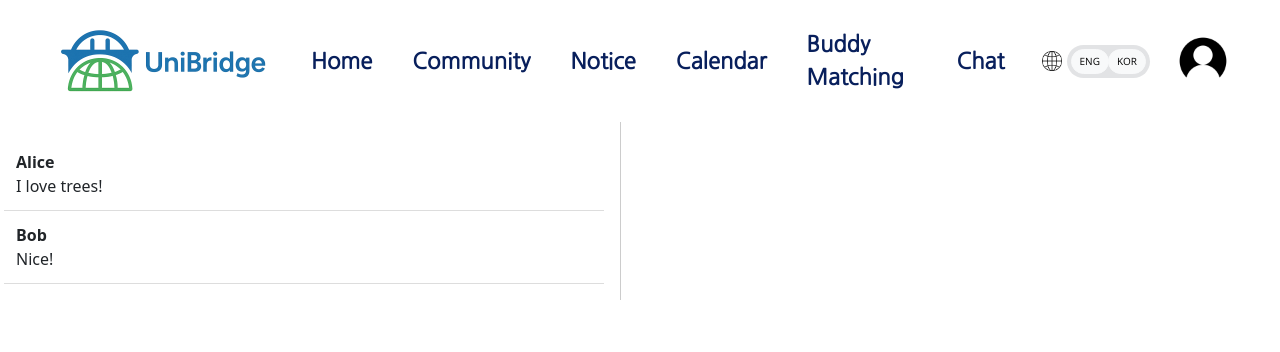
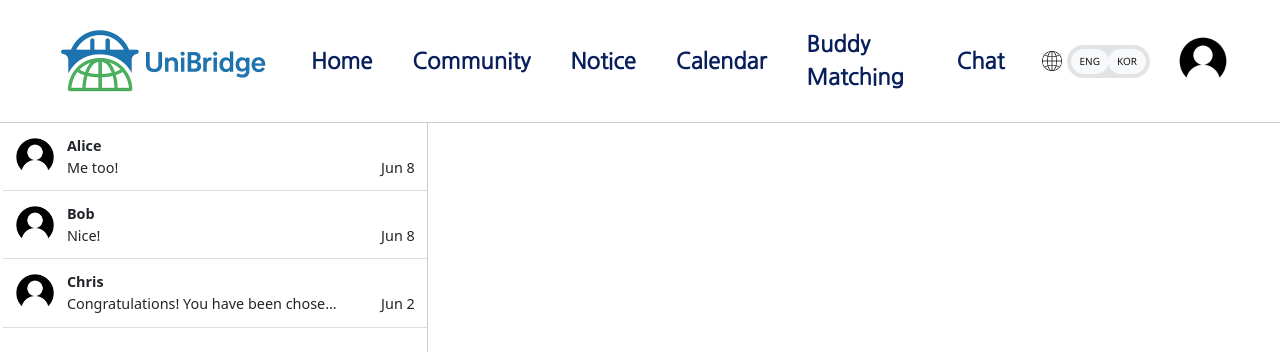
Before and after one commit to userVallen/UniBridge, a React (Create React App) app: page /chat in a window 1280 px wide. Shown: the top 352 px of the page. Built offline with nearby package versions, Linux system fonts and the light colour scheme.

Commit message:
Add features to Chat page

```diff
--- a/src/api/loginApi.js
+++ b/src/api/loginApi.js
@@ -1,5 +1,4 @@
 import axios from "axios";
-import { resolveConfig } from "prettier";
 
 const API_BASE_URL = "http://172.31.61.133:8000";
 
--- a/src/pages/Chat/Chat.jsx
+++ b/src/pages/Chat/Chat.jsx
@@ -1,7 +1,8 @@
 import { useState } from "react";
 import { Container, Row, Col } from "react-bootstrap";
 import NavigationBar from "../../components/NavigationBar";
-import tree from "../../assets/tree.png";
+import tree from "../../uploads/tree.png";
+import profile from "../../assets/profile.png";
 import styles from "./Chat.module.css";
 
 function Chat() {
@@ -16,71 +17,169 @@ function Chat() {
     {
       id: 1,
       name: "Alice",
-      lastMessage: "I love trees!",
+      profile: profile,
       messages: [
-        { id: 1, text: "Hey there!", type: "incoming", timestamp: "10:00 AM" },
+        {
+          id: 1,
+          text: "Hey there!",
+          type: "incoming",
+          timestamp: "2025-06-08 15:00",
+        },
         {
           id: 2,
           text: "Hi! How are you doing?",
           type: "outgoing",
-          timestamp: "10:01 AM",
+          timestamp: "2025-06-08 15:01",
         },
         {
           id: 3,
           image: tree,
           type: "incoming",
-          timestamp: "10:02 AM",
+          timestamp: "2025-06-08 15:02",
         },
         {
           id: 4,
           text: "Cool tree!",
           type: "outgoing",
-          timestamp: "10:03 AM",
+          timestamp: "2025-06-08 15:03",
         },
         {
           id: 5,
           text: "I love trees!",
           type: "outgoing",
-          timestamp: "10:04 AM",
+          timestamp: "2025-06-08 15:04",
+        },
+        {
+          id: 6,
+          text: "Me too!",
+          type: "incoming",
+          timestamp: "2025-06-08 15:05",
+        },
+        {
+          id: 7,
+          text: "Me too!",
+          type: "incoming",
+          timestamp: "2025-06-08 15:05",
+        },
+        {
+          id: 8,
+          text: "Me too!",
+          type: "incoming",
+          timestamp: "2025-06-08 15:05",
+        },
+        {
+          id: 9,
+          text: "Me too!",
+          type: "incoming",
+          timestamp: "2025-06-08 15:05",
+        },
+        {
+          id: 10,
+          text: "Me too!",
+          type: "incoming",
+          timestamp: "2025-06-08 15:05",
+        },
+        {
+          id: 11,
+          text: "Me too!",
+          type: "incoming",
+          timestamp: "2025-06-08 15:05",
         },
       ],
     },
     {
       id: 2,
       name: "Bob",
-      lastMessage: "Nice!",
+      profile: profile,
       messages: [
         {
           id: 1,
           text: "Hello! How are you?",
           type: "incoming",
-          timestamp: "08:00 AM",
+          timestamp: "2025-06-08 08:00",
         },
         {
           id: 2,
           text: "Good! How about you?",
           type: "outgoing",
-          timestamp: "08:01 AM",
+          timestamp: "2025-06-08 08:01",
         },
         {
           id: 3,
           text: "Great! Thanks!",
           type: "incoming",
-          timestamp: "08:01 AM",
+          timestamp: "2025-06-08 08:01",
         },
         {
           id: 4,
           text: "Nice!",
           type: "outgoing",
-          timestamp: "08:02 AM",
+          timestamp: "2025-06-08 08:02",
+        },
+      ],
+    },
+    {
+      id: 3,
+      name: "Chris",
+      profile: profile,
+      messages: [
+        {
+          id: 1,
+          text: "Congratulations! You have been chosen as a lucky winner! To claim the prize, please send us the three numbers behind your credit card. You have 24 hours until your prize expires.",
+          type: "outgoing",
+          timestamp: "2025-06-02 14:21",
         },
       ],
     },
   ];
 
+  function formatTimestamp(timestamp) {
+    const messageDate = new Date(timestamp);
+    const now = new Date();
+
+    const isSameDay =
+      messageDate.getDate() === now.getDate() &&
+      messageDate.getMonth() === now.getMonth() &&
+      messageDate.getFullYear() === now.getFullYear();
+
+    const yesterday = new Date(now);
+    yesterday.setDate(now.getDate() - 1);
+
+    const isYesterday =
+      messageDate.getDate() === yesterday.getDate() &&
+      messageDate.getMonth() === yesterday.getMonth() &&
+      messageDate.getFullYear() === yesterday.getFullYear();
+
+    if (isSameDay) {
+      return messageDate.toLocaleTimeString([], {
+        hour: "2-digit",
+        minute: "2-digit",
+      });
+    } else if (isYesterday) {
+      return "Yesterday";
+    } else {
+      return messageDate.toLocaleDateString([], {
+        month: "short",
+        day: "numeric",
+      });
+    }
+  }
+
   const handleChatClick = (chatId) => {
     setActiveChat(chats.find((chat) => chat.id === chatId));
   };
+
+  // Sort chats by latest message timestamp (descending)
+  const sortedChats = [...chats].sort((a, b) => {
+    const lastA = a.messages[a.messages.length - 1]?.timestamp;
+    const lastB = b.messages[b.messages.length - 1]?.timestamp;
+
+    // Convert to Date objects for proper sorting
+    const timeA = new Date(lastA);
+    const timeB = new Date(lastB);
+
+    return timeB - timeA; // Descending order
+  });
 
   return (
     <Container className={styles.app}>
@@ -88,37 +187,83 @@ function Chat() {
       <Row className={styles.chatRow}>
         {/* Left: Chat List */}
         <Col className={styles.chatList}>
-          {chats.map((chat) => (
+          {sortedChats.map((chat) => (
             <div
               key={chat.id}
-              className={`${styles.chatListItem} ${activeChat !== null ? "hideOnMobile" : ""}`}
+              className={`${styles.chatListItem} ${activeChat !== null ? "hideOnMobile" : ""} ${activeChat.id === chat.id ? styles.active : ""}`}
               onClick={() => handleChatClick(chat.id)}
             >
+              <div className={styles.profileSection}>
+                <img src={chat.profile} className={styles.profile} />
+              </div>
+              <div className={styles.messageSection}>
                 <strong>{chat.name}</strong>
-              <div className={styles.lastMessage}>{chat.lastMessage}</div>
+
+                <div className={styles.lastMessageSection}>
+                  <div className={styles.lastMessage}>
+                    {chat.messages[chat.messages.length - 1].text}
+                  </div>
+                  <div className={styles.lastMessageTime}>
+                    {formatTimestamp(
+                      chat.messages[chat.messages.length - 1].timestamp
+                    )}
+                  </div>
+                </div>
+              </div>
             </div>
           ))}
         </Col>
 
         {/* Right: Chat Content */}
-        <Col className={`${styles.chatContent} mx-4`}>
-          <div className={styles.chatHeader}></div>
-          <div className={styles.chatMessages}>
+        <Col className={styles.chatContent} md={8}>
+          {activeChat.id && (
+            <div className={styles.chatHeader}>
+              <img
+                src={activeChat.profile}
+                className={`${styles.profile} ms-4`}
+              />
+              <strong>{activeChat.name}</strong>
+            </div>
+          )}
+
+          <div className={`${styles.chatWindow}`}>
+            <div className={`${styles.chatMessages} px-4`}>
               {activeChat.messages.map((message) => (
                 <div
-                className={`${styles.chatBubble} ${message.type === "incoming" ? styles.incoming : styles.outgoing}`}
+                  className={`${styles.messageRow} ${message.type === "incoming" ? styles.incoming : styles.outgoing}`}
                   key={message.id}
                 >
                   {message.text !== undefined && (
-                  <p className={styles.tailedBubble}>{message.text}</p>
+                    <p
+                      className={`${styles.tailedBubble} ${message.type === "incoming" ? styles.incoming : styles.outgoing}`}
+                    >
+                      {message.text}
+                    </p>
                   )}
+
                   {message.image !== undefined && (
                     <img src={message.image} alt="sent image"></img>
                   )}
-                <p className={styles.timeStamp}>{message.timestamp}</p>
+
+                  <p className={styles.timeStamp}>
+                    {message.timestamp.slice(-5)}
+                  </p>
                 </div>
               ))}
             </div>
+          </div>
+
+          {activeChat.id && (
+            <div className={styles.messageInputContainer}>
+              <button className={styles.attachmentButton}>＋</button>
+              <input
+                type="text"
+                className={styles.messageInput}
+                placeholder="Type your message..."
+              />
+              <button className={styles.sendButton}>Send</button>
+            </div>
+          )}
         </Col>
       </Row>
     </Container>
--- a/src/pages/Chat/Chat.module.css
+++ b/src/pages/Chat/Chat.module.css
@@ -1,112 +1,237 @@
+body {
+  margin: 0;
+  height: 100vh;
+  overflow: hidden;
+}
+
 .app {
   min-width: 100%;
   height: 100vh;
   overflow: hidden;
 }
 
-.chatBubble {
+.chatRow {
+  border: 1px solid #ccc;
+  height: 100vh;
+  padding-left: 1em;
+  padding-right: 1em;
+}
+
+.chatRow > * {
+  padding: 0;
+}
+
+.chatList {
+  overflow-y: auto;
+  border-right: 1px solid #ccc;
+}
+
+.chatListItem {
+  display: flex;
+  padding: 0.75rem;
+  border-bottom: 1px solid #ddd;
+  cursor: pointer;
+}
+
+.profile {
+  border-radius: 50%;
+  margin-right: 0.8em;
+  height: 40px;
+  width: auto;
+}
+
+.profileSection {
+  display: flex;
+  align-items: center;
+}
+
+.messageSection {
+  width: 100%;
+  max-width: 100%;
+  min-width: 0;
+}
+
+/* Last message */
+.lastMessageSection {
+  width: 100%;
+  display: flex;
+  justify-content: space-between;
+  white-space: nowrap;
+  overflow: hidden;
+  text-overflow: ellipsis;
+}
+
+.lastMessage {
+  white-space: nowrap;
+  overflow: hidden;
+  text-overflow: ellipsis;
+  max-width: 80%;
+}
+
+.lastMessageTime {
+}
+
+/* Hover and active effect*/
+.chatListItem:hover {
+  background-color: #f7f7f7;
+}
+.active {
+  background-color: #eaeaea !important;
+}
+
+.chatContent {
+  display: flex;
+  flex-direction: column;
+  height: 100vh;
+}
+
+.chatHeader {
+  display: flex;
+  flex: 0 0 auto;
+  height: 4em;
+  align-items: center;
+  border-bottom: 1px solid #ccc;
+}
+
+.chatWindow {
+  display: flex;
+  flex-direction: column;
+  /* height: 100%; */
+  flex-grow: 1;
+  overflow: auto;
+}
+
+.chatMessages {
+  display: flex;
+  flex-direction: column;
+  flex-grow: 1;
+  gap: 1em;
+  padding-top: 1em;
+  padding-bottom: 1em;
+  /* height: 100%; */
+  overflow-y: auto;
+  scroll-behavior: smooth;
+}
+
+.messageRow {
   display: flex;
   gap: 0.5em;
   align-items: end;
 }
 
-.chatBubble > * {
+.messageRow > * {
   margin: 0;
 }
 
-.chatBubble.incoming {
+.messageRow.incoming {
   display: flex;
   justify-content: flex-start;
 }
 
-.chatBubble.outgoing {
+.messageRow.outgoing {
   display: flex;
   flex-direction: row-reverse;
 }
 
-.chatBubble img {
+.messageRow img {
   max-width: 50%;
   height: auto;
   border-radius: 8px;
 }
 
-.chatHeader {
+.tailedBubble {
+  position: relative;
+  padding: 10px 14px;
+  border-radius: 16px;
+  background-color: #e0e0e0;
+  max-width: 70%;
 }
 
-.chatList {
-  padding: 1rem;
-  overflow-y: auto;
-  border-right: 1px solid #ccc;
+/* Tail pointing left */
+.tailedBubble.incoming::before {
+  content: "";
+  position: absolute;
+  top: 10px;
+  left: -15px;
+  width: 0;
+  height: 0;
+  border: 10px solid transparent;
+  border-right-color: #e0e0e0; /* match bubble color */
 }
 
-.chatListItem {
-  padding: 0.75rem;
-  border-bottom: 1px solid #ddd;
+.tailedBubble.outgoing::after {
+  content: "";
+  position: absolute;
+  top: 10px;
+  right: -15px;
+  width: 0;
+  height: 0;
+  border: 10px solid transparent;
+  border-left-color: #e0e0e0; /* outgoing bubble color */
+}
+
+.timeStamp {
+  font-size: 0.5em;
+}
+
+/* Text input area */
+.messageInputContainer {
+  display: flex;
+  align-items: center;
+  padding: 0.75rem 1rem;
+  border-top: 1px solid #ddd;
+  background-color: #f9f9f9;
+  position: sticky;
+  bottom: 0;
+  width: 100%;
+  gap: 0.5rem;
+}
+
+.attachmentButton {
+  font-size: 1.5rem;
+  background: none;
+  border: none;
+  color: #666;
   cursor: pointer;
 }
 
-.chatListItem:hover {
-  background-color: #eaeaea;
+.messageInput {
+  flex-grow: 1;
+  padding: 0.5rem 1rem;
+  border-radius: 20px;
+  border: 1px solid #ccc;
+  font-size: 1rem;
 }
 
-.chatMessages {
-  display: flex;
-  flex-direction: column;
-  gap: 1em;
+.sendButton {
+  background-color: #007bff;
+  color: white;
+  border: none;
+  padding: 0.5rem 1rem;
+  border-radius: 20px;
+  cursor: pointer;
+  font-weight: bold;
+  transition: background-color 0.2s ease;
 }
 
-.chatRow {
+.sendButton:hover {
+  background-color: #0056b3;
 }
 
 .hideOnMobile {
 }
 
-.lastMessage {
+/* ------- Responsive Styles ------- */
+@media (max-width: 1400px) {
+  .chatRow,
+  .messageInput {
+    font-size: 0.9em;
+  }
 }
 
-/* .chatBubble.outgoing::before {
-  border-bottom-left-radius: 0.8rem 0.7rem;
-  border-right: 1rem solid #248bf5;
-  right: -0.35rem;
-  transform: translate(0, -0.1rem);
+@media (max-width: 1200px) {
+  .chatRow,
+  .messageInput {
+    font-size: 0.85em;
+  }
 }
-
-.chatBubble.outgoing::after {
-  background-color: #fff;
-  border-bottom-left-radius: 0.5rem;
-  right: -40px;
-  transform: translate(-30px, -2px);
-  width: 10px;
-}
-
-.tailedBubble {
-  background-color: #fff;
-  border: 1px solid #e5e5ea;
-  border-radius: 0.25rem;
-  display: flex;
-  flex-direction: column;
-  margin: 0 auto 1rem;
-  max-width: 600px;
-  padding: 0.5rem 1.5rem;
-}
-
-.tailedBubble p {
-  border-radius: 1.15rem;
-  line-height: 1.25;
-  max-width: 75%;
-  padding: 0.5rem 0.875rem;
-  position: relative;
-  word-wrap: break-word;
-}
-
-.tailedBubble p::before,
-.tailedBubble p::after {
-  bottom: -0.1rem;
-  content: "";
-  height: 1rem;
-  position: absolute;
-} */
-
-.timeStamp {
-  font-size: 0.5em;
-}
```
Also changed, not shown: 1 other file (tests, documents, lock files or other folders). Lines whose indentation alone changed are shown as unchanged.
